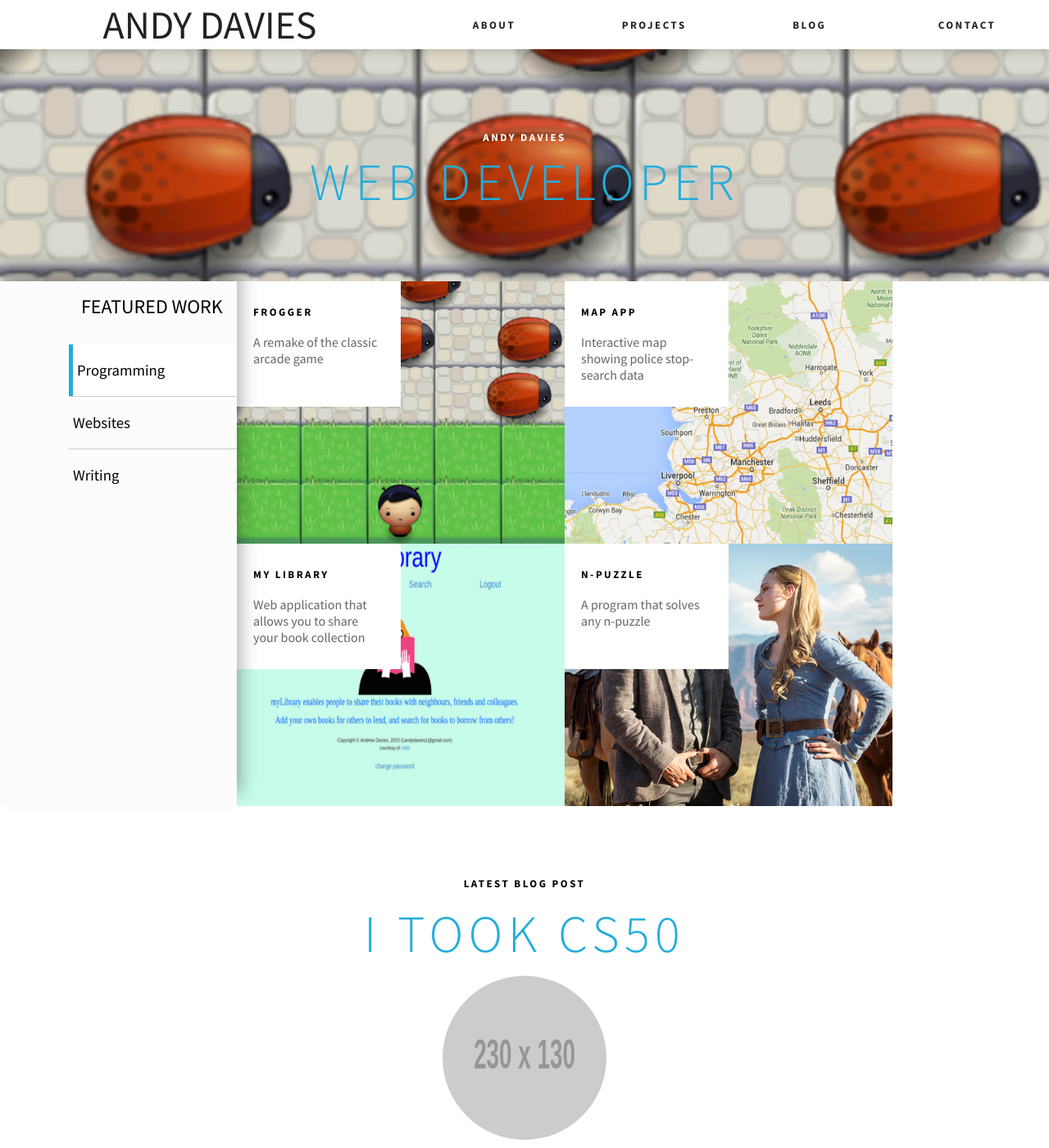
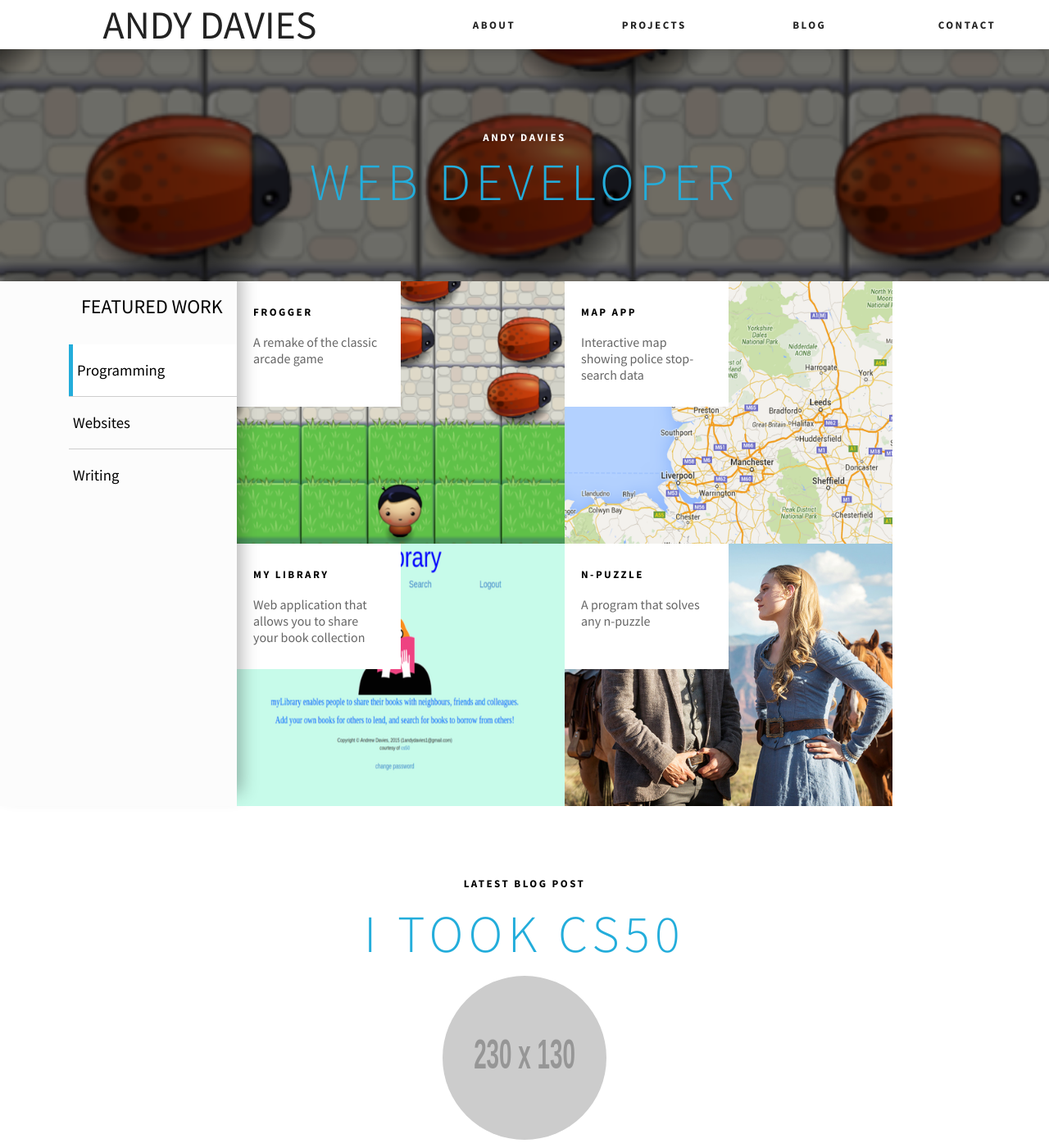
Before and after one commit to andavies/andavies.github.io, a Jekyll site: the page built from index.html, in a window 1280 px wide and 1400 px high. Shown: the whole window at 82% size. Built offline with Jekyll 4.4.1, drawn with Linux system fonts in a browser that asks for light colours.

Commit message:
Dark transparent effect on landing image

```diff
--- a/_sass/_components/_landing-feature.scss
+++ b/_sass/_components/_landing-feature.scss
@@ -8,6 +8,26 @@
 	background-repeat: no-repeat;
 	background-attachment: fixed;
 	padding: 120px 0 60px 0;
+}
+
+/* dark transparent effect */
+.landing-feature {
+	position: relative;
+
+	h1 {
+		filter: brightness(100%);
+	}
+
+	&::before {
+		content: "";
+		background: black;
+		opacity: 0.5;
+		top: 0;
+		left: 0;
+		bottom: 0;
+		right: 0;
+		position: absolute;
+	}
 }
 
 /* disable background image on phones and tablets (for now). Too buggy */
```
